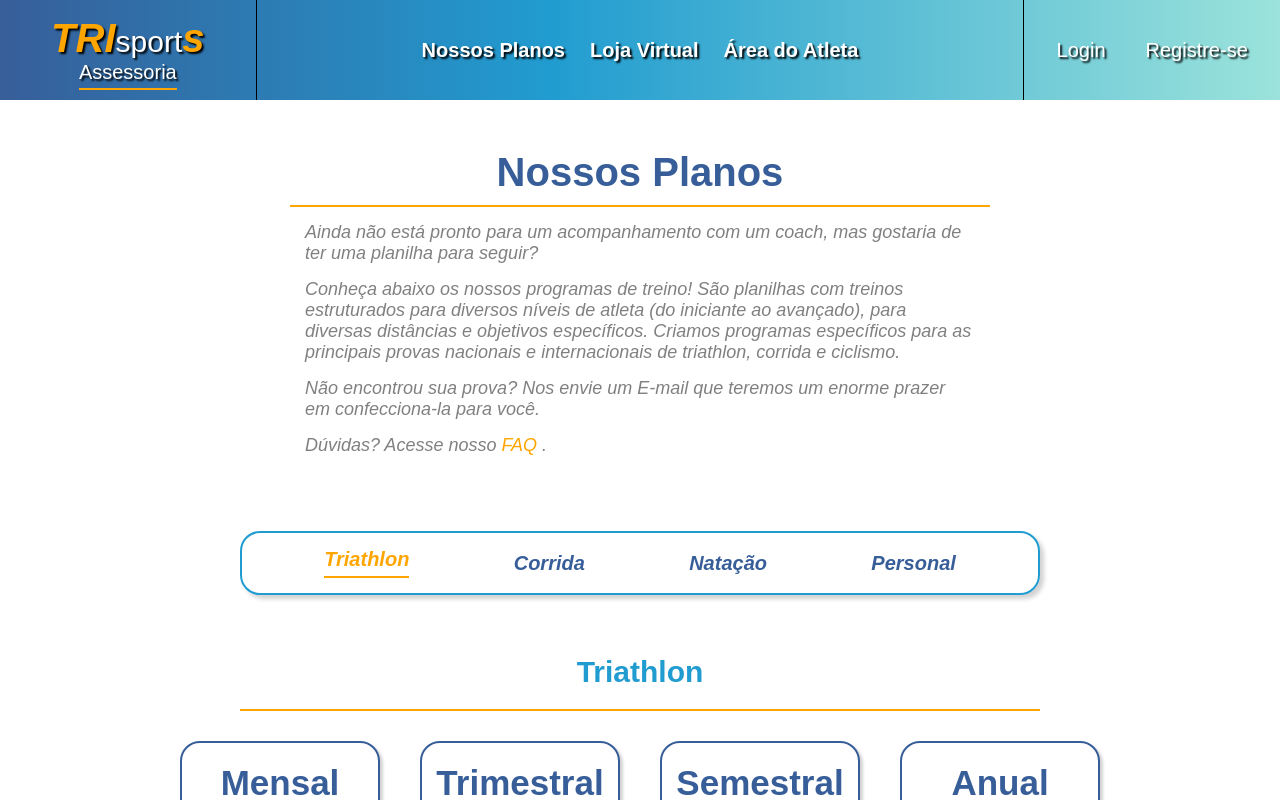
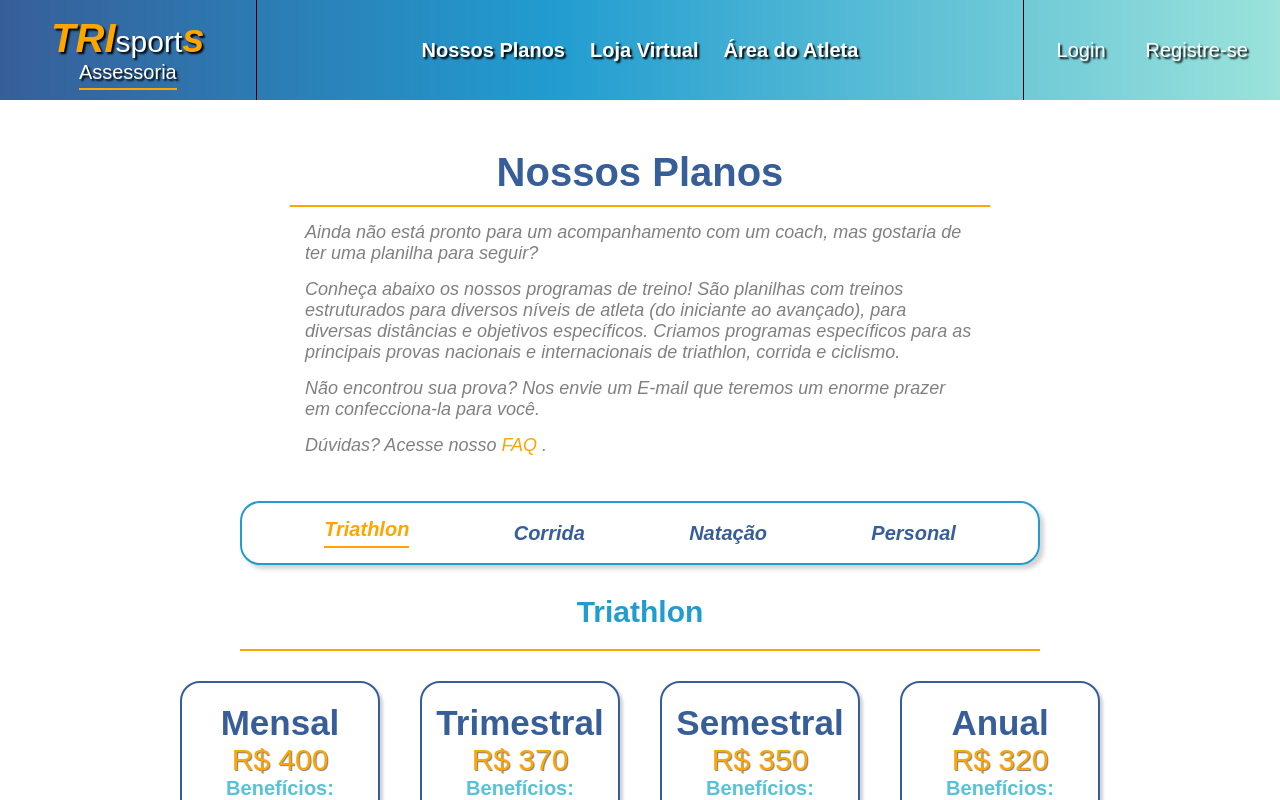
Before and after one commit to Guittsgui/AssessoriaEsportiva-FRONT, a Next.js app: page /OurPlans in a window 1280 px wide. Shown: the top 800 px of the page. Built offline with nearby package versions, Linux system fonts and the light colour scheme.

Commit message:
OBS: Pausado front momentaneamente para iniciar o projeto no BackEnd

```diff
--- a/src/app/(pages)/(public)/OurPlans/style.ts
+++ b/src/app/(pages)/(public)/OurPlans/style.ts
@@ -7,7 +7,7 @@ export const Container = styled.div`
     flex-direction: column;
     align-items: center;
     justify-content: center;
-    gap: 60px;
+    gap: 30px;
 
     h1{
         border-bottom: 2px solid black;
--- a/src/app/components/OurPlansContainer/SportPlanContainer/index.tsx
+++ b/src/app/components/OurPlansContainer/SportPlanContainer/index.tsx
@@ -1,11 +1,6 @@
 import SingleSportContainer from '../SingleSportContainer'
 import * as s from './style'
-
-
 import React from 'react'
-import { sportList } from '../../../utils/sportsList';
-import { OurPlans } from '@/app/types/PlansTypes';
-
 type props = {
   filtredList: any
 }
```
Also changed, not shown: zAnotations-Checklist.txt.
